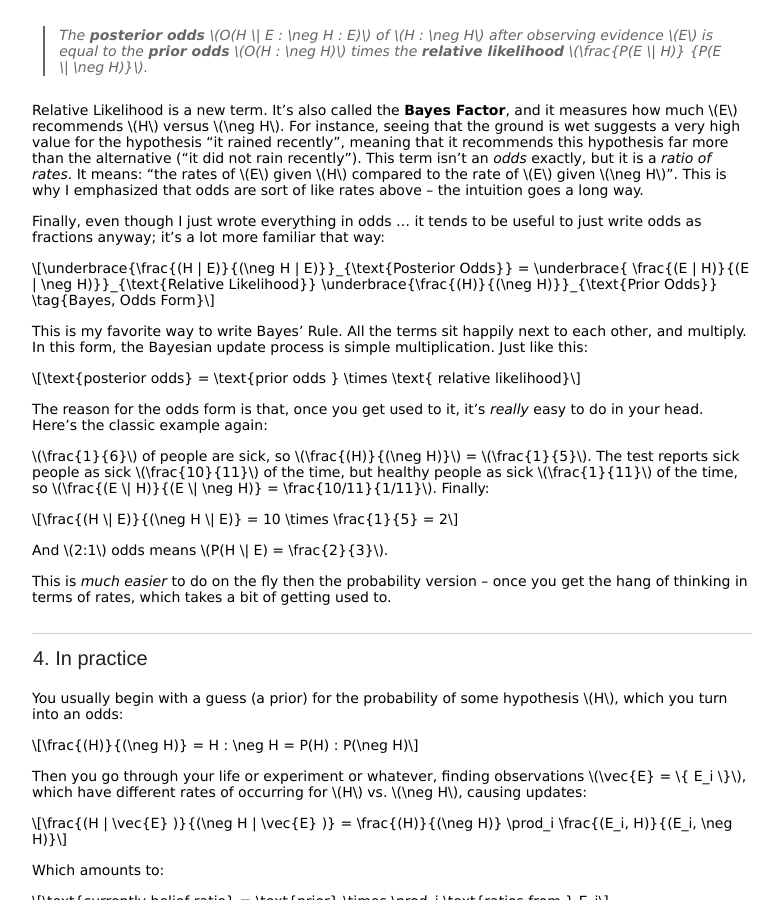
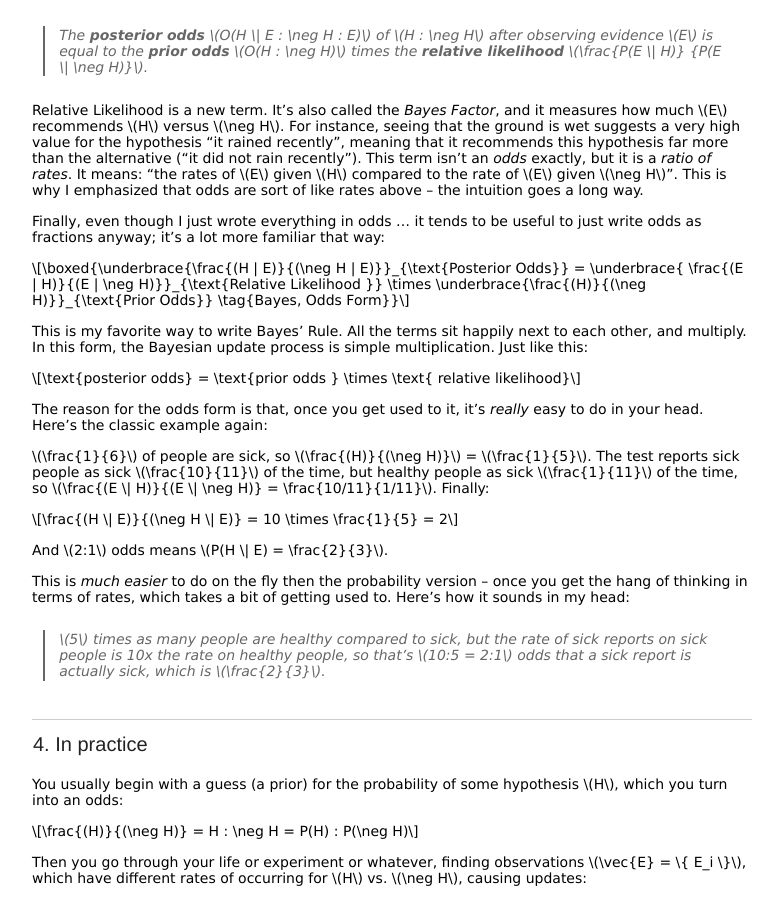
Before and after one commit to ajakaja/ajakaja.github.io, a Jekyll site: the page built from _notes/bayes.md, in a window 1280 px wide and 900 px high, scrolled down 2220 px. Shown: the whole window, without its empty margins (248-1031 px from the left). Built offline with Jekyll 4.4.1, drawn with Linux system fonts in a browser that asks for light colours; nearby versions of some CDN libraries; library files that are not in the unit come from our copies.

Commit message:
small edits

```diff
--- a/_notes/bayes.md
+++ b/_notes/bayes.md
@@ -101,11 +101,11 @@ Read aloud:
 
 > The **posterior odds** $$O(H \| E : \neg H : E) $$ of $$H : \neg H$$ after observing evidence $$E$$ is equal to the **prior odds** $$O(H : \neg H)$$ times the **relative likelihood** $$\frac{P(E \| H)} {P(E \| \neg H)}$$.
 
-Relative Likelihood is a new term. It's also called the **Bayes Factor**, and it measures how much $$E$$ recommends $$H$$ versus $$\neg H$$. For instance, seeing that the ground is wet suggests a very high value for the hypothesis "it rained recently", meaning that it recommends this hypothesis far more than the alternative ("it did not rain recently"). This term isn't an _odds_ exactly, but it is a _ratio of rates_. It means: "the rates of $$E$$ given $$H$$ compared to the rate of $$E$$ given $$\neg H$$". This is why I emphasized that odds are sort of like rates above -- the intuition goes a long way.
+Relative Likelihood is a new term. It's also called the _Bayes Factor_, and it measures how much $$E$$ recommends $$H$$ versus $$\neg H$$. For instance, seeing that the ground is wet suggests a very high value for the hypothesis "it rained recently", meaning that it recommends this hypothesis far more than the alternative ("it did not rain recently"). This term isn't an _odds_ exactly, but it is a _ratio of rates_. It means: "the rates of $$E$$ given $$H$$ compared to the rate of $$E$$ given $$\neg H$$". This is why I emphasized that odds are sort of like rates above -- the intuition goes a long way.
 
 Finally, even though I just wrote everything in odds ... it tends to be useful to just write odds as fractions anyway; it's a lot more familiar that way:
 
-$$\underbrace{\frac{(H | E)}{(\neg H | E)}}_{\text{Posterior Odds}} = \underbrace{ \frac{(E | H)}{(E | \neg H)}}_{\text{Relative Likelihood}} \underbrace{\frac{(H)}{(\neg H)}}_{\text{Prior Odds}} \tag{Bayes, Odds Form}$$
+$$\boxed{\underbrace{\frac{(H | E)}{(\neg H | E)}}_{\text{Posterior Odds}} = \underbrace{ \frac{(E | H)}{(E | \neg H)}}_{\text{Relative Likelihood }} \times \underbrace{\frac{(H)}{(\neg H)}}_{\text{Prior Odds}} \tag{Bayes, Odds Form}}$$
 
 This is my favorite way to write Bayes' Rule. All the terms sit happily next to each other, and multiply. In this form, the Bayesian update process is simple multiplication. Just like this:
 
@@ -119,7 +119,9 @@ $$\frac{(H \| E)}{(\neg H \| E)} = 10 \times \frac{1}{5} = 2$$
 
 And $$2:1$$ odds means $$P(H \| E) = \frac{2}{3}$$.
 
-This is _much easier_ to do on the fly then the probability version -- once you get the hang of thinking in terms of rates, which takes a bit of getting used to.
+This is _much easier_ to do on the fly then the probability version -- once you get the hang of thinking in terms of rates, which takes a bit of getting used to. Here's how it sounds in my head:
+
+> $$5$$ times as many people are healthy compared to sick, but the rate of sick reports on sick people is 10x the rate on healthy people, so that's $$10:5 = 2:1$$ odds that a sick report is actually sick, which is $$\frac{2}{3}$$.
 
 ------
 
```
